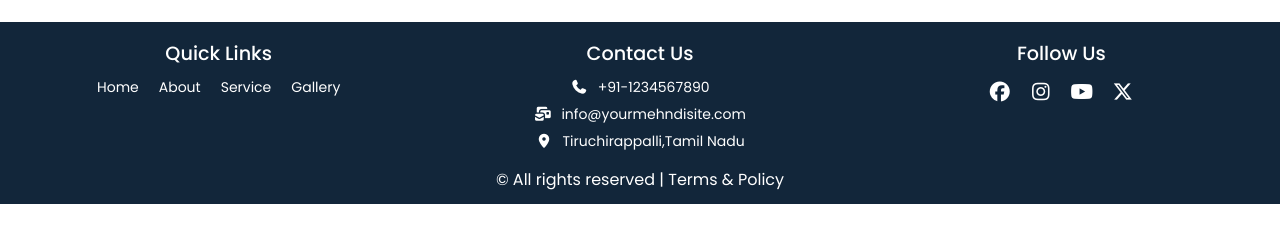
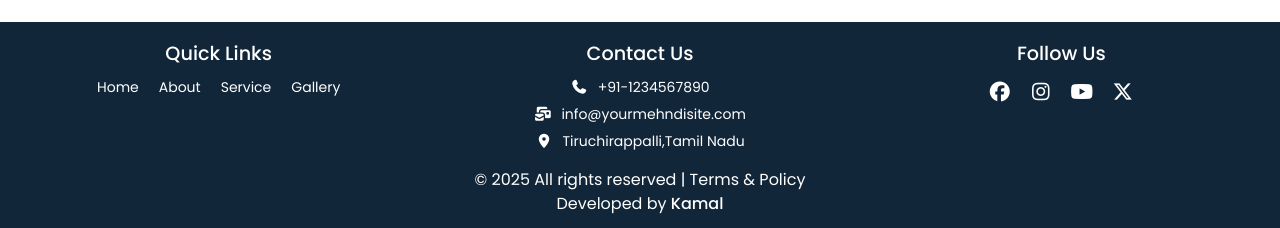
Before and after one commit to kamaltamil0284/Henna-App, a Django app: page / in a window 1280 px wide. Shown: the part 2003-2231 px from the top of the page. Before the commit the page ends 2207 px from the top, so only its background shows below. Run offline with Django 5.2, Linux system fonts and the light colour scheme; some libraries are stand-ins or nearby versions.

Commit message:
Footer updated

```diff
--- a/HennaApp/static/css/base.css
+++ b/HennaApp/static/css/base.css
@@ -203,7 +203,7 @@ footer h3{
     margin: 0;
     font-size: clamp(12px,1.5vw,14px);
 }
-.foot-nav a:hover{
+.foot-nav a:hover , .developer:hover{
     color: rgba(255, 255, 255, 0.589);
 }
 address p{
@@ -221,12 +221,18 @@ address, address p:last-child{
     font-size: 20px;
 }
 .copyrights{
+    line-height: 1.5;
     padding: 16px 0px 12px;
     color: white;
     text-align: center;
 }
 .copyrights p{
     margin: 0;
+}
+.developer{
+    color: white;
+    text-decoration: none;
+    font-weight: 500;
 }
 @media (max-width:600px) {
     header{
--- a/HennaApp/static/css/base_2.css
+++ b/HennaApp/static/css/base_2.css
@@ -193,7 +193,11 @@ footer{
 .copyrights p{
     margin: 0;
 }
-
+.developer{
+    color: white;
+    text-decoration: none;
+    font-weight: 500;
+}
 @media (max-width:568px) {
     .secondary-hero{
         height: 30dvh;
--- a/HennaApp/templates/base.html
+++ b/HennaApp/templates/base.html
@@ -103,7 +103,12 @@
                 </ul>
             </div>
         </div>
-        <div class="copyrights"><p>&copy; All rights reserved | Terms & Policy</p></div>
+        <div class="copyrights">
+            <p>
+                &copy; 2025 All rights reserved | Terms & Policy <br>
+                Developed by <a href="#" class="developer">Kamal</a>
+            </p>
+        </div>
     </footer>
 
     <!-- Script link -->
```
Also changed, not shown: HennaApp/templates/base_2.html (+6 -1 lines), 2 other files.
